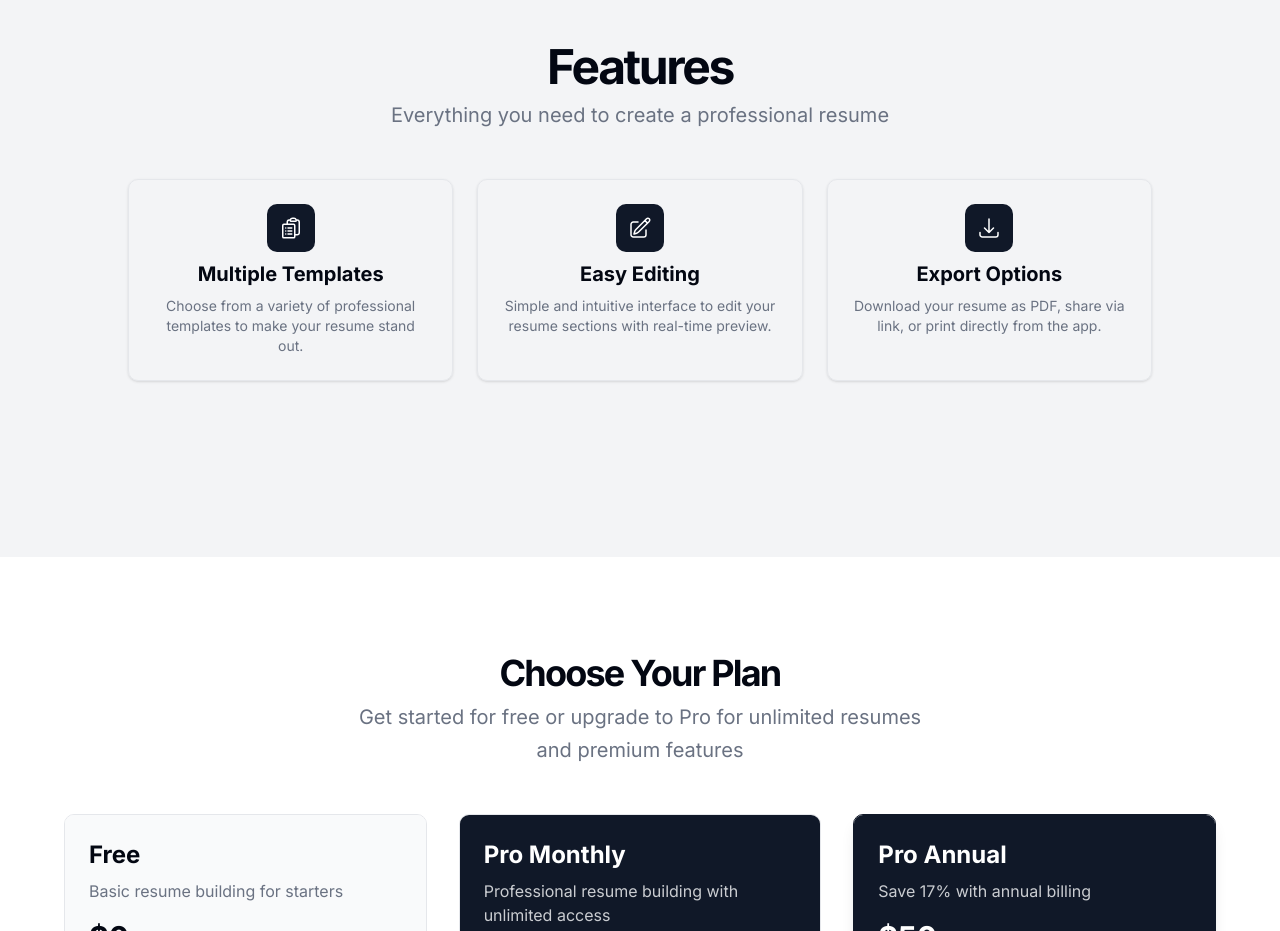
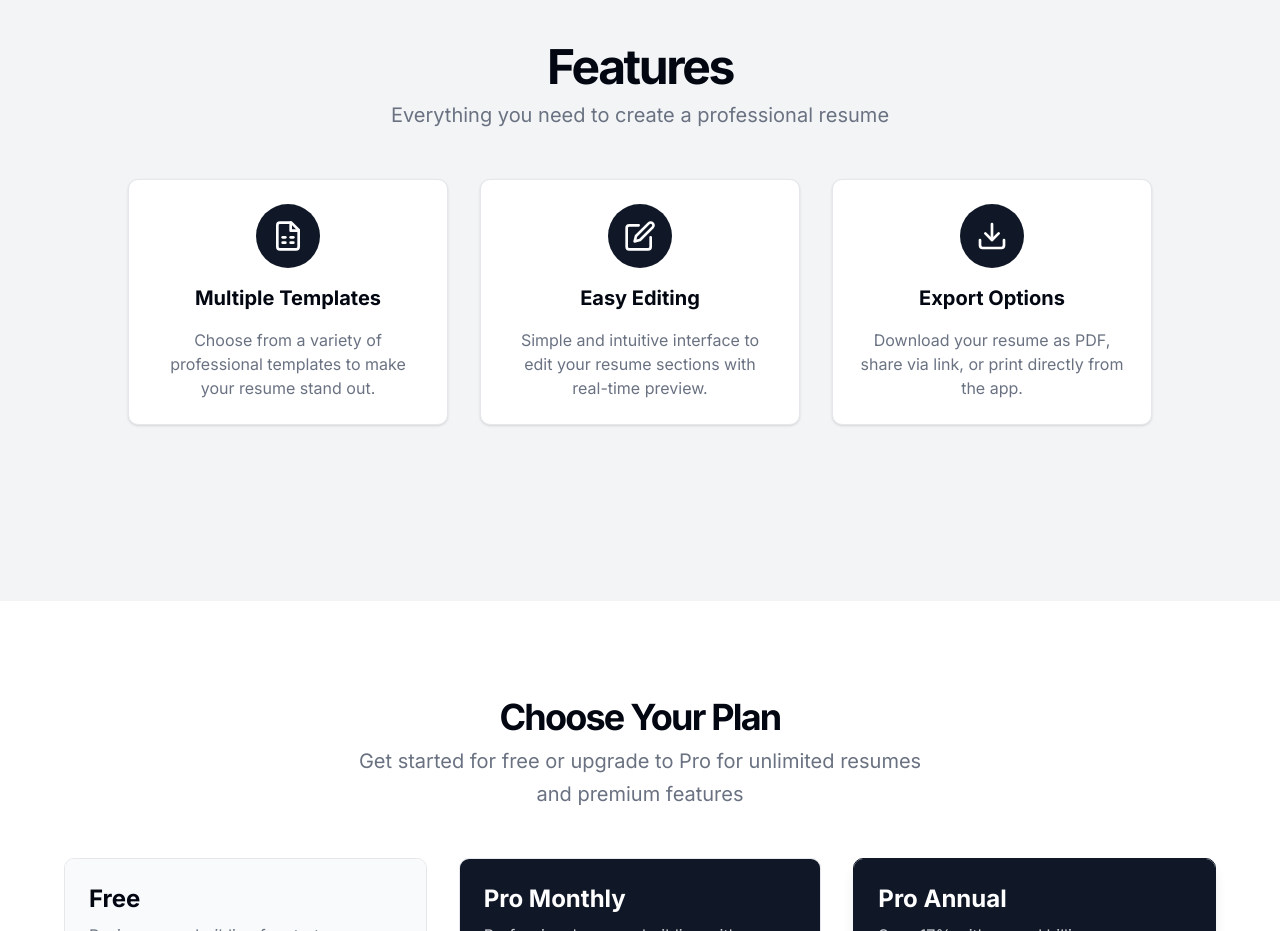
Before and after one commit to IreshikaSewwandi/quick_resume_app, a Next.js app: page / in a window 1280 px wide. Shown: the part 960-1891 px from the top of the page. Built offline with nearby package versions, Linux system fonts and the light colour scheme.

Commit message:
change home page

```diff
--- a/src/app/page.tsx
+++ b/src/app/page.tsx
@@ -59,70 +59,78 @@ export default function Home() {
                 </p>
               </div>
             </div>
-            <div className="mx-auto grid max-w-5xl grid-cols-1 gap-6 py-12 md:grid-cols-3">
-              <div className="flex flex-col items-center space-y-2 rounded-lg border p-6 shadow-sm dark:border-gray-700">
-                <div className="flex h-12 w-12 items-center justify-center rounded-lg bg-gray-900 text-white dark:bg-gray-700">
+            <div className="mx-auto grid max-w-5xl grid-cols-1 gap-8 py-12 md:grid-cols-3">
+              <div className="flex flex-col items-center space-y-4 rounded-lg border bg-white p-6 shadow-sm dark:border-gray-700 dark:bg-gray-900">
+                <div className="flex h-16 w-16 items-center justify-center rounded-full bg-gray-900 text-white dark:bg-gray-700">
                   <svg
                     xmlns="http://www.w3.org/2000/svg"
+                    width="24"
+                    height="24"
+                    viewBox="0 0 24 24"
                     fill="none"
-                    viewBox="0 0 24 24"
-                    strokeWidth={1.5}
                     stroke="currentColor"
-                    className="w-6 h-6"
+                    strokeWidth="2"
+                    strokeLinecap="round"
+                    strokeLinejoin="round"
+                    className="h-8 w-8"
                   >
-                    <path
-                      strokeLinecap="round"
-                      strokeLinejoin="round"
-                      d="M9 12h3.75M9 15h3.75M9 18h3.75m3 .75H18a2.25 2.25 0 0 0 2.25-2.25V6.108c0-1.135-.845-2.098-1.976-2.192a48.424 48.424 0 0 0-1.123-.08m-5.801 0c-.065.21-.1.433-.1.664 0 .414.336.75.75.75h4.5a.75.75 0 0 0 .75-.75 2.25 2.25 0 0 0-.1-.664m-5.8 0A2.251 2.251 0 0 1 13.5 2.25H15c1.012 0 1.867.668 2.15 1.586m-5.8 0c-.376.023-.75.05-1.124.08C9.095 4.01 8.25 4.973 8.25 6.108V8.25m0 0H4.875c-.621 0-1.125.504-1.125 1.125v11.25c0 .621.504 1.125 1.125 1.125h9.75c.621 0 1.125-.504 1.125-1.125V9.375c0-.621-.504-1.125-1.125-1.125H8.25ZM6.75 12h.008v.008H6.75V12Zm0 3h.008v.008H6.75V15Zm0 3h.008v.008H6.75V18Z"
-                    />
+                    <path d="M14.5 2H6a2 2 0 0 0-2 2v16a2 2 0 0 0 2 2h12a2 2 0 0 0 2-2V7.5L14.5 2z" />
+                    <polyline points="14 2 14 8 20 8" />
+                    <path d="M8 13h2" />
+                    <path d="M8 17h2" />
+                    <path d="M14 13h2" />
+                    <path d="M14 17h2" />
                   </svg>
                 </div>
                 <h3 className="text-xl font-bold">Multiple Templates</h3>
-                <p className="text-sm text-gray-500 dark:text-gray-400 text-center">
+                <p className="text-center text-gray-500 dark:text-gray-400">
                   Choose from a variety of professional templates to make your resume stand out.
                 </p>
               </div>
-              <div className="flex flex-col items-center space-y-2 rounded-lg border p-6 shadow-sm dark:border-gray-700">
-                <div className="flex h-12 w-12 items-center justify-center rounded-lg bg-gray-900 text-white dark:bg-gray-700">
+              <div className="flex flex-col items-center space-y-4 rounded-lg border bg-white p-6 shadow-sm dark:border-gray-700 dark:bg-gray-900">
+                <div className="flex h-16 w-16 items-center justify-center rounded-full bg-gray-900 text-white dark:bg-gray-700">
                   <svg
                     xmlns="http://www.w3.org/2000/svg"
+                    width="24"
+                    height="24"
+                    viewBox="0 0 24 24"
                     fill="none"
-                    viewBox="0 0 24 24"
-                    strokeWidth={1.5}
                     stroke="currentColor"
-                    className="w-6 h-6"
+                    strokeWidth="2"
+                    strokeLinecap="round"
+                    strokeLinejoin="round"
+                    className="h-8 w-8"
                   >
-                    <path
-                      strokeLinecap="round"
-                      strokeLinejoin="round"
-                      d="M16.862 4.487l1.687-1.688a1.875 1.875 0 112.652 2.652L10.582 16.07a4.5 4.5 0 01-1.897 1.13L6 18l.8-2.685a4.5 4.5 0 011.13-1.897l8.932-8.931zm0 0L19.5 7.125M18 14v4.75A2.25 2.25 0 0115.75 21H5.25A2.25 2.25 0 013 18.75V8.25A2.25 2.25 0 015.25 6H10"
-                    />
+                    <path d="M11 4H4a2 2 0 0 0-2 2v14a2 2 0 0 0 2 2h14a2 2 0 0 0 2-2v-7" />
+                    <path d="M18.5 2.5a2.121 2.121 0 0 1 3 3L12 15l-4 1 1-4 9.5-9.5z" />
                   </svg>
                 </div>
                 <h3 className="text-xl font-bold">Easy Editing</h3>
-                <p className="text-sm text-gray-500 dark:text-gray-400 text-center">
+                <p className="text-center text-gray-500 dark:text-gray-400">
                   Simple and intuitive interface to edit your resume sections with real-time preview.
                 </p>
               </div>
-              <div className="flex flex-col items-center space-y-2 rounded-lg border p-6 shadow-sm dark:border-gray-700">
-                <div className="flex h-12 w-12 items-center justify-center rounded-lg bg-gray-900 text-white dark:bg-gray-700">
+              <div className="flex flex-col items-center space-y-4 rounded-lg border bg-white p-6 shadow-sm dark:border-gray-700 dark:bg-gray-900">
+                <div className="flex h-16 w-16 items-center justify-center rounded-full bg-gray-900 text-white dark:bg-gray-700">
                   <svg
                     xmlns="http://www.w3.org/2000/svg"
+                    width="24"
+                    height="24"
+                    viewBox="0 0 24 24"
                     fill="none"
-                    viewBox="0 0 24 24"
-                    strokeWidth={1.5}
                     stroke="currentColor"
-                    className="w-6 h-6"
+                    strokeWidth="2"
+                    strokeLinecap="round"
+                    strokeLinejoin="round"
+                    className="h-8 w-8"
                   >
-                    <path
-                      strokeLinecap="round"
-                      strokeLinejoin="round"
-                      d="M3 16.5v2.25A2.25 2.25 0 005.25 21h13.5A2.25 2.25 0 0021 18.75V16.5M16.5 12L12 16.5m0 0L7.5 12m4.5 4.5V3"
-                    />
+                    <path d="M21 15v4a2 2 0 0 1-2 2H5a2 2 0 0 1-2-2v-4" />
+                    <polyline points="7 10 12 15 17 10" />
+                    <line x1="12" y1="15" x2="12" y2="3" />
                   </svg>
                 </div>
                 <h3 className="text-xl font-bold">Export Options</h3>
-                <p className="text-sm text-gray-500 dark:text-gray-400 text-center">
+                <p className="text-center text-gray-500 dark:text-gray-400">
                   Download your resume as PDF, share via link, or print directly from the app.
                 </p>
               </div>
```
